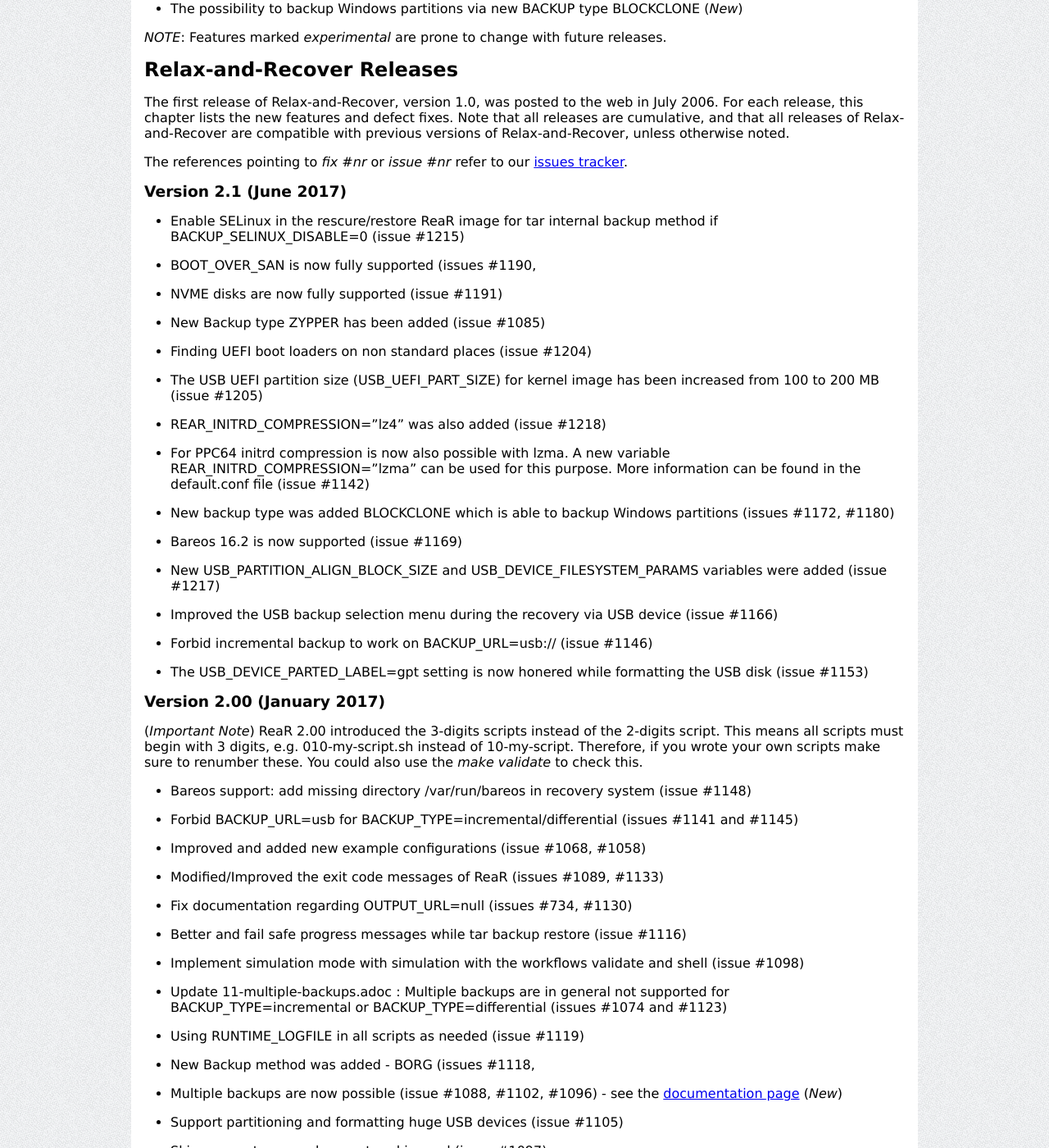
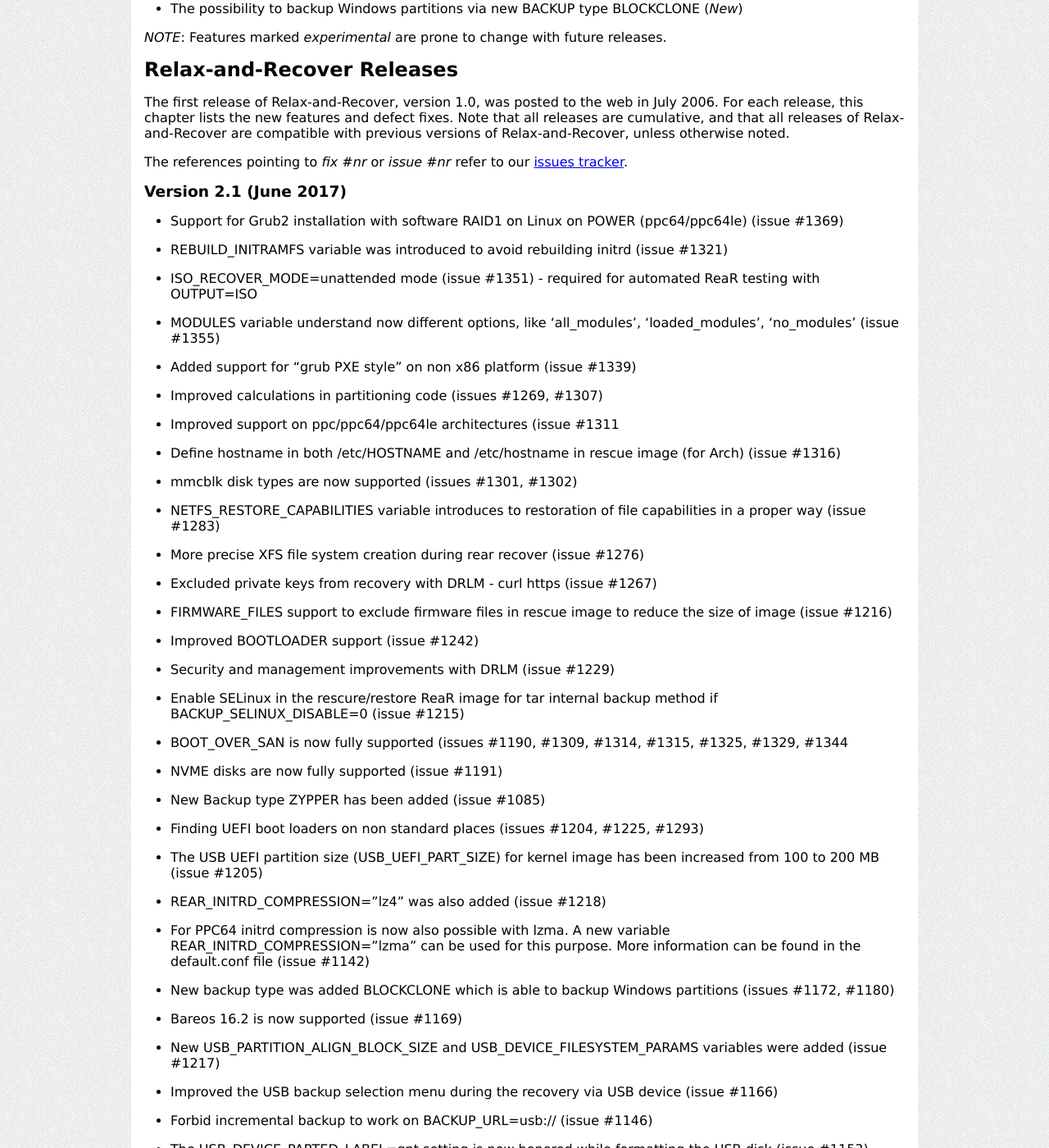
Before and after one commit to rear/rear.github.com, a Jekyll site: the page built from documentation/release-notes-2-1.md, in a window 1280 px wide and 1400 px high, scrolled down 2556 px. Shown: the whole window at 82% size. Built offline with Jekyll 4.4.1, drawn with Linux system fonts in a browser that asks for light colours; comment, search, counter and statistics services are not loaded; some of the changed text lies outside the part shown.

Commit message:
release notes 2.1 are finished - need to be checked by jsmeix

```diff
--- a/documentation/release-notes-2-1.md
+++ b/documentation/release-notes-2-1.md
@@ -49,7 +49,7 @@
 * Selected Hardware RAID and (eg. HP SmartArray) and mirroring solutions (eg.
   DRBD) are supported.
 
-* NVME disks are supported (*New*)
+* NVME and mmcblk disks are supported (*New*)
 
 * LVM root volumes are supported.
 
@@ -163,15 +163,46 @@
 The references pointing to *fix #nr* or *issue #nr* refer to our [issues tracker](https://github.com/rear/rear/issues).
 
 ### Version 2.1 (June 2017)
+
+* Support for Grub2 installation with software RAID1 on Linux on POWER (ppc64/ppc64le) (issue #1369)
+
+* REBUILD_INITRAMFS variable was introduced to avoid rebuilding initrd (issue #1321)
+
+* ISO_RECOVER_MODE=unattended mode (issue #1351) - required for automated ReaR testing with OUTPUT=ISO
+
+* MODULES variable understand now different options, like 'all_modules', 'loaded_modules', 'no_modules' (issue #1355)
+
+* Added support for "grub PXE style" on non x86 platform (issue #1339)
+
+* Improved calculations in partitioning code (issues #1269, #1307)
+
+* Improved support on ppc/ppc64/ppc64le architectures (issue #1311
+
+* Define hostname in both /etc/HOSTNAME and /etc/hostname in rescue image (for Arch) (issue #1316)
+
+* mmcblk disk types are now supported (issues #1301, #1302)
+
+* NETFS_RESTORE_CAPABILITIES variable introduces to restoration of file capabilities in a proper way (issue #1283)
+
+* More precise XFS file system creation during rear recover (issue #1276)
+
+* Excluded private keys from recovery with DRLM - curl https (issue #1267)
+
+* FIRMWARE_FILES support to exclude firmware files in rescue image to reduce the size of image (issue #1216)
+
+* Improved BOOTLOADER support (issue #1242)
+
+* Security and management improvements with DRLM (issue #1229)
+
 * Enable SELinux in the rescure/restore ReaR image for tar internal backup method if BACKUP_SELINUX_DISABLE=0 (issue #1215)
 
-* BOOT_OVER_SAN is now fully supported (issues #1190,
+* BOOT_OVER_SAN is now fully supported (issues #1190, #1309, #1314, #1315, #1325, #1329, #1344
 
 * NVME disks are now fully supported (issue #1191)
 
 * New Backup type ZYPPER has been added (issue #1085)
 
-* Finding UEFI boot loaders on non standard places (issue #1204)
+* Finding UEFI boot loaders on non standard places (issues #1204, #1225, #1293)
 
 * The USB UEFI partition size (USB_UEFI_PART_SIZE) for kernel image has been increased from 100 to 200 MB (issue #1205)
 
@@ -262,7 +293,7 @@
 
 * Introduction of the NETWORKING_PREPARATION_COMMANDS variable to prepare network setup in the rescue/recovery system (issue #960)
 
-* After migration fs_uuid for root partition wasn't changed in ELILO config file /etc/elilo.conf (issue #956)
+* After migration fs_uuid for root partition was not changed in ELILO config file /etc/elilo.conf (issue #956)
 
 * Clarified rear man page and default.conf file around BACKUP_URL=rsync: (issues #930 and #918)
 
```
Also changed, not shown: other parts of documentation/release-notes-2-1.md (+5 -5 lines).
